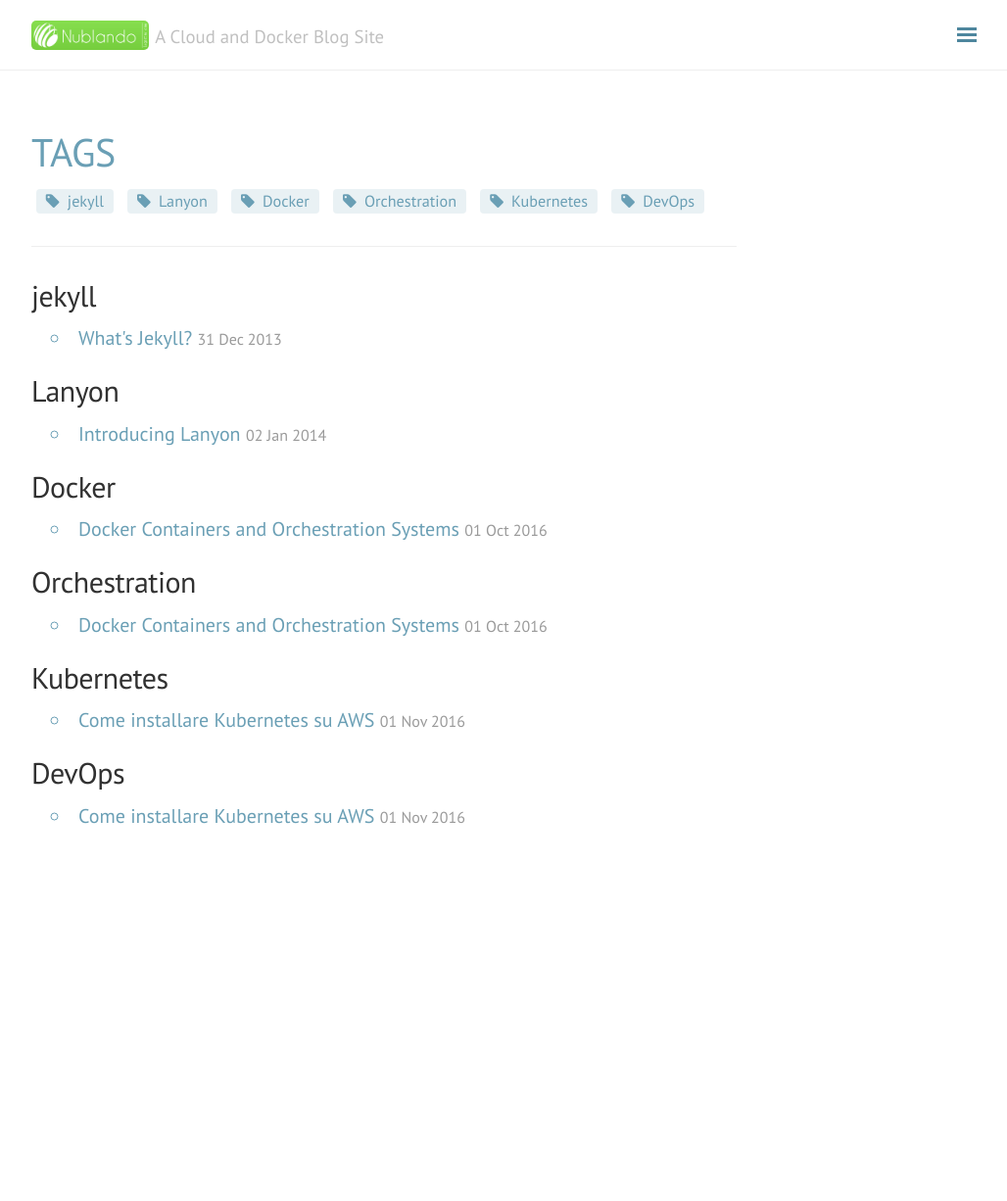
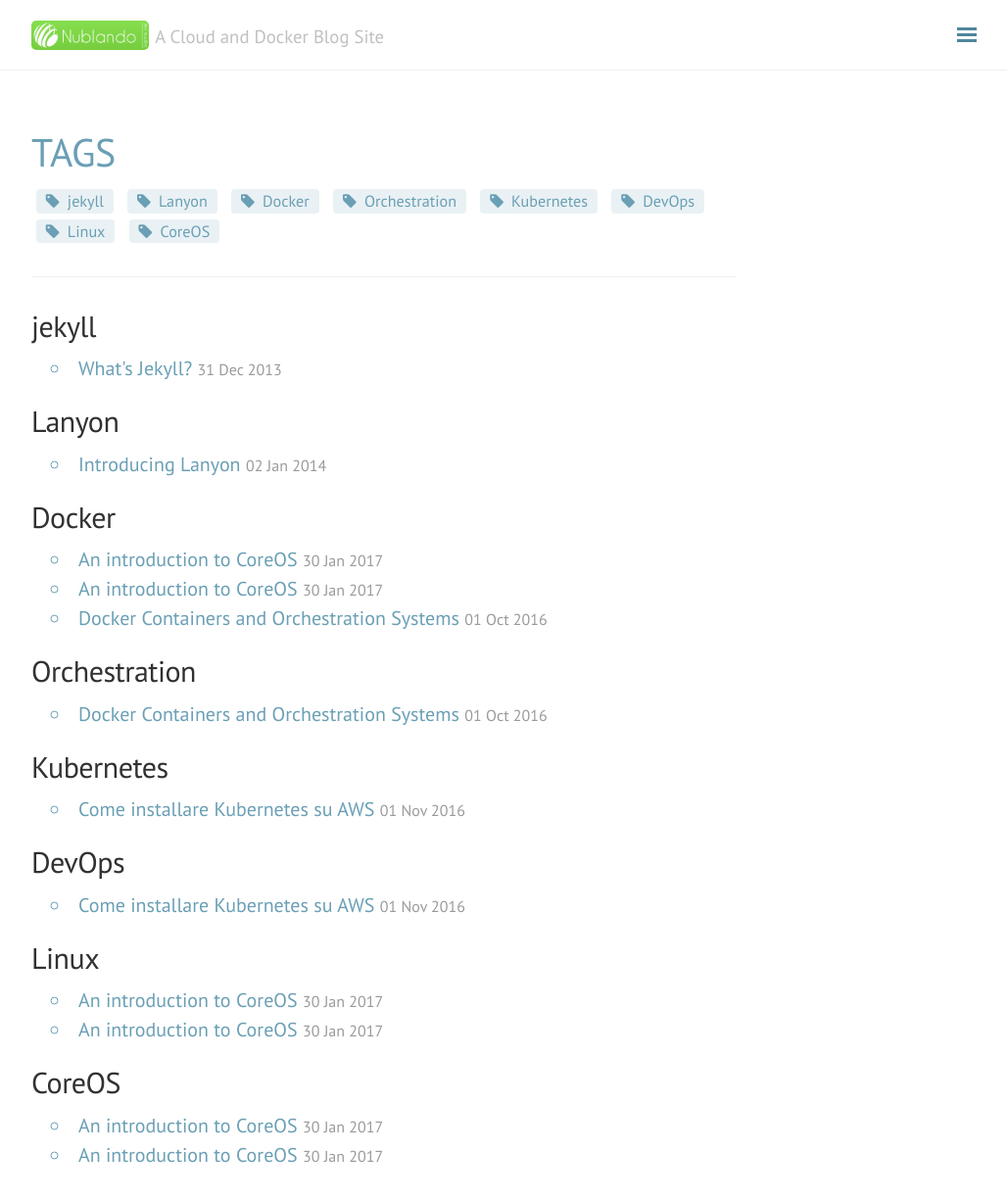
Before and after one commit to proj4spes/enri.github.io, a Jekyll site: the page built from blog/tags.html, in a window 1280 px wide and 1274 px high. Shown: the top 1226 px of the window at 98% size, without its empty margins (248-1276 px from the left). Built offline with Jekyll 4.4.1, drawn with Linux system fonts in a browser that asks for light colours; nearby versions of some CDN libraries; comment, search, counter and statistics services are not loaded.

Commit message:
new post coreos introduction

```diff
--- a/_posts/2017-01-09-Kubeform-on-AWS-A-Production-Ready-Kubernetes-Cluster.md
+++ b/_posts/2017-01-09-Kubeform-on-AWS-A-Production-Ready-Kubernetes-Cluster.md
@@ -1,5 +1,22 @@
+---
+author: proietti
+comments:
+date: 2017-01-30 09:00:00+00:00
+layout: post
+slug: a-introduction-to-coreos
+title: An introduction to CoreOS
+wordpress_id:
+categories: Cloud
+tags:
+- Docker
+- Linux
+- CoreOS
+---
+<div class="message">
 
 With this document I want  to present a tool for provisioning an "almost  production ready"  <a href="https://kubernetes.io">Kubernetes</a> clusters to any cloud with security, scalability and maintainability in mind. The "Kubeform"    <a href="https://github.com/Capgemini/kubeform">Kubeform</a> tool has been outsourced by Cap Gemini Cloud Group and recently I forked it to  study it.
+</div>
+"<!-- more -->"
 
 <p>As of today, Kubeform comes with support for <a href="https://aws.amazon.com/">AWS</a>, <a href="https://www.digitalocean.com/">DigitalOcean</a> and local clusters via <a href="https://www.docker.com/products/docker-compose">Docker Compose</a> but in this document I focused on AWS support part and I 've been upgraded the public cloud solution (i.e. managed by an external client)  to  Terraform 0.7 release.
 
--- /dev/null
+++ b/_posts/2017-01-30-introduction-to-coreos.md
@@ -0,0 +1,37 @@
+---
+author: proietti
+comments:
+date: 2017-01-30 09:00:00+00:00
+layout: post
+title: An introduction to CoreOS
+Categories: Cloud
+tags:
+- Docker
+- Linux
+- CoreOS
+---
+
+<div class="message">
+In this post, I'm going to provide a  quick introduction to [CoreOS](http://www.coreos.com/). CoreOS, in case you haven't heard of it, is a highly streamlined Linux distribution designed with containers, massive server deployments, and distributed systems/applications in mind.
+
+</div>
+"<!-- more -->"
+
+CoreOS is built around a number of key concepts/technologies:
+
+  1. _The OS is updated as a whole, not package-by-package._ CoreOS  employs an active/passive dual root partition scheme. This dual root partition scheme allows CoreOS to run off one root partition while updating the other; the system then reboots onto the updated partition once an update is complete. If the system fails to boot from the updated partition, then reboot it again and it will revert to the known-good installation on the first partition.
+
+  2. _All applications run  mainly in containers (i.e. Cgroups)._ CoreOS provides out-of-the-box support for [Docker containers](https://www.docker.com/). In fact, all applications on CoreOS run in containers. This enables separation of applications from the underlying OS and further streamlines the CoreOS update process (because applications are essentially self-contained).
+
+  3. _CoreOS is based on systemd._ [systemd](http://freedesktop.org/wiki/Software/systemd/) is not unique to CoreOS; it is the new standard system and service manager for Linux. (Debian has elected to use systemd; Ubuntu has adopted systemd with 16.x; and Red Hat and related distributions already use systemd in rel7.x.) In CoreOS, systemd unit files are used not only for system services, but also for running Docker containers and others basic services.
+
+  4. _CoreOS expands cloudinit   with specific verbs to configure etcd.services. This features make it the preferred os for cloud deployments.
+
+  5. _CoreOS has a distributed key-value data store called etcd._ The etcd distributed key-value data store can be used for shared configuration and service discovery in distributed applications. Etcd uses a simple REST API (HTTP+JSON) and leverages the [Raft consensus protocol](http://raftconsensus.github.io/). Docker containers on CoreOS are able to access etcd via the loopback interface, and thus can use etcd to do dynamic service registration or discovery, for example. etcd is also configurable via cloud-init, which means it's friendly to deployment on many cloud platforms including [OpenStack](https://coreos.com/docs/running-coreos/platforms/openstack/) and [AWS] (https://coreos.com/docs/running-coreos/platforms/AWS/). More information on etcd is available via [the etcd GitHub site.](https://github.com/coreos/etcd/)
+
+  6. _CoreOS supported deploying containers across a cluster using fleet._ [Fleet](https://github.com/coreos/fleet/) is another open source project that leverages etcd to deploy Applications (written as systemd unit files) across a cluster of CoreOS systems. Fleet leverages both etcd and systemd to support the deployment of containers across a cluster of systems. See [this page](https://coreos.com/using-coreos/clustering/) for more information on clustering with CoreOS and fleet. BUT very important CoreOs is now supporting Kubernetes orchestrator as first citizen. This means that fleet implementations will be translated in Kubernetes pods and leverage kubernetes infrastructure.
+
+ 7. _CoreOS is promoting the RKT containers format to improve security and composability within linux container.
+
+
+Taken individually---the use of a minimal Linux distribution, systemd support, the distributed key-value data store, Docker support, dual root partition w/ recoverable system updates, fleet---these technologies are interesting, but not all that revolutionary. Put them all together, however, and you have a very interesting solution.
```
